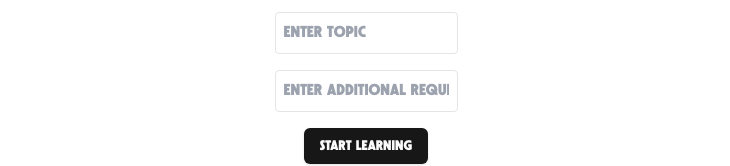
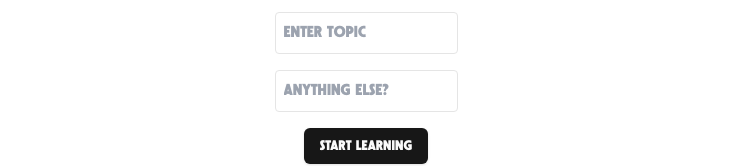
Before and after one commit to prktypes/breakitdownp, a React (Vite) app in the folder Frontend/: page / in a window 1280 px wide. Shown: the part 405-571 px from the top of the page, without its empty margins (274-1004 px from the left). Built offline with nearby package versions, Linux system fonts and the light colour scheme; what ldrs would draw is missing.

Commit message:
changes before pulling

```diff
--- a/Frontend/src/App.jsx
+++ b/Frontend/src/App.jsx
@@ -101,7 +101,7 @@ function Home({ subject, setSubject, topic, setTopic, additionalReq, setAddition
       />
       <input
         type="text"
-        placeholder="Enter Additional Requirements"
+        placeholder="Anything Else?"
         value={additionalReq}
         onChange={(e) => setAdditionalReq(e.target.value)}
         className="mb-4 p-2 border rounded"
--- a/Frontend/src/pages/StudyPage.jsx
+++ b/Frontend/src/pages/StudyPage.jsx
@@ -23,7 +23,6 @@ function StudyPage({ subject, topic, setTopic, additionalReq }) {
   const [loading, setLoading] = useState(true);
   const [error, setError] = useState(null);
   const [selectedOption, setSelectedOption] = useState(null);
-  const isFirstRender = useRef(true);
 
   const fetchData = (subject, topic, additionalReq) => {
     console.log('Fetching data with:', { subject, topic, additionalReq });
```
